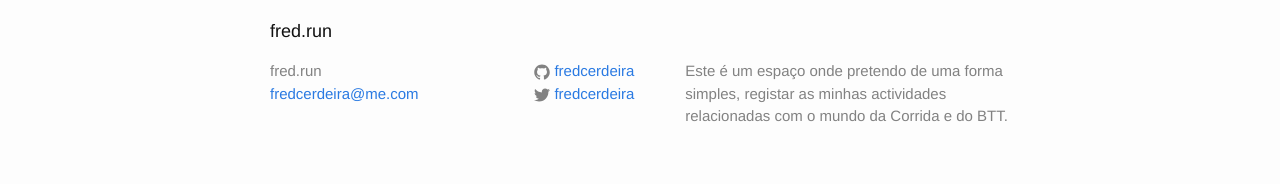
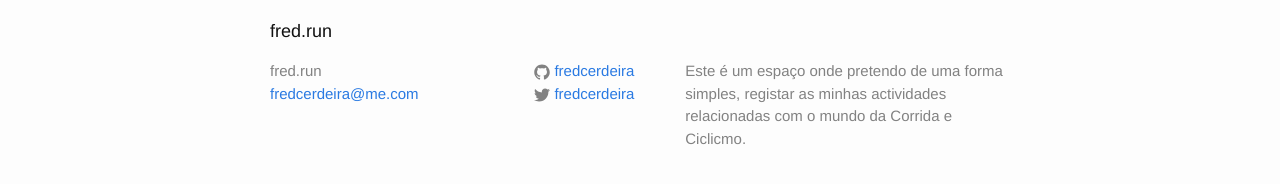
Before and after one commit to fredcerdeira/fred.run, a Jekyll site: the page built from index.html, in a window 1280 px wide. Shown: the part 309-493 px from the top of the page. Built offline with Jekyll 4.4.1, drawn with Linux system fonts in a browser that asks for light colours; nearby versions of some CDN libraries.

Commit message:
Update _config.yml

```diff
--- a/_config.yml
+++ b/_config.yml
@@ -2,7 +2,7 @@
 title: fred.run
 email: fredcerdeira@me.com
 description: > # this means to ignore newlines until "baseurl:"
- Este é um espaço onde pretendo de uma forma simples, registar as minhas actividades relacionadas com o mundo da Corrida e do BTT.
+ Este é um espaço onde pretendo de uma forma simples, registar as minhas actividades relacionadas com o mundo da Corrida e Ciclicmo.
 baseurl: "/run" # the subpath of your site, e.g. /blog/
 url: "http://fredcerdeira.github.io" # the base hostname & protocol for your site
 twitter_username: fredcerdeira
```
